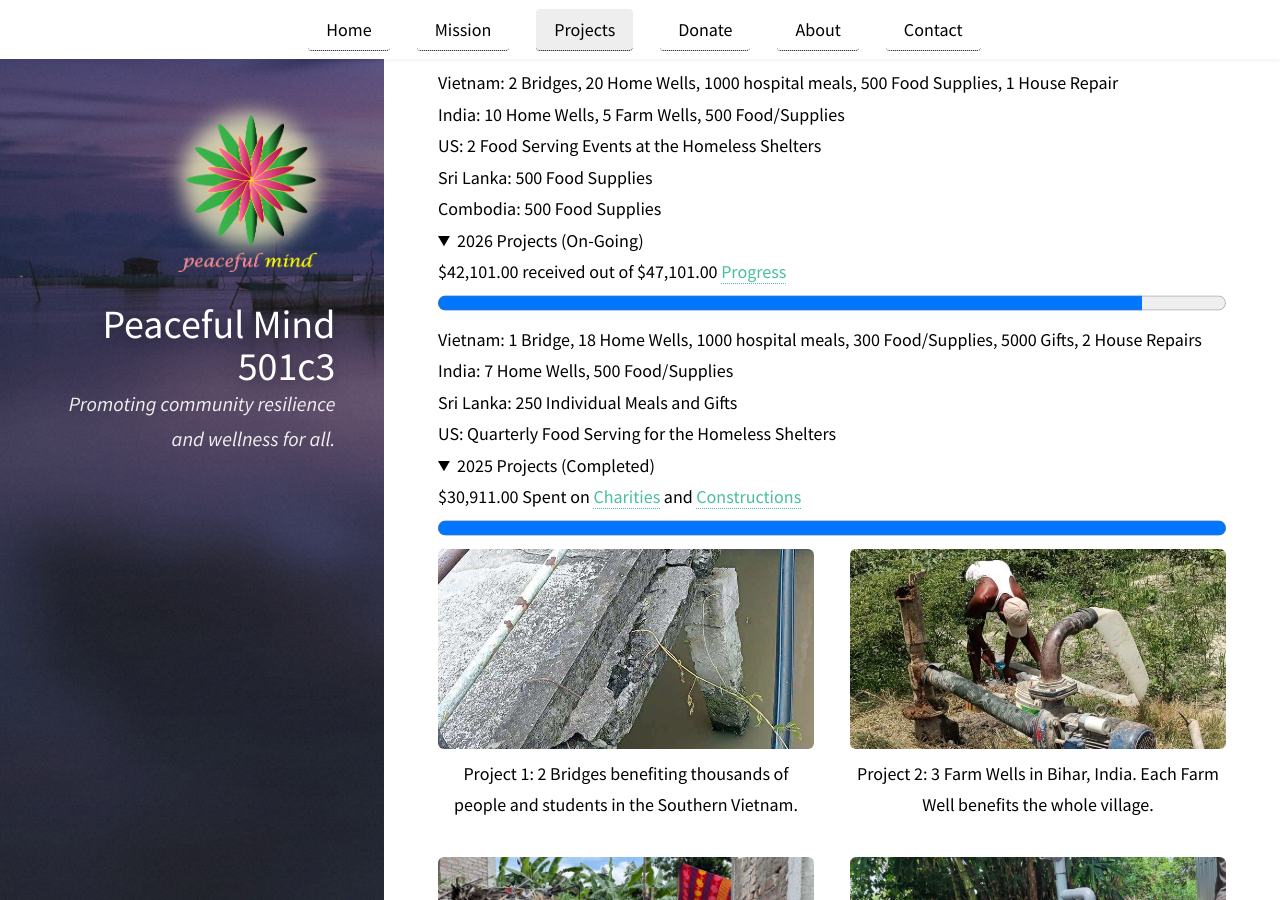
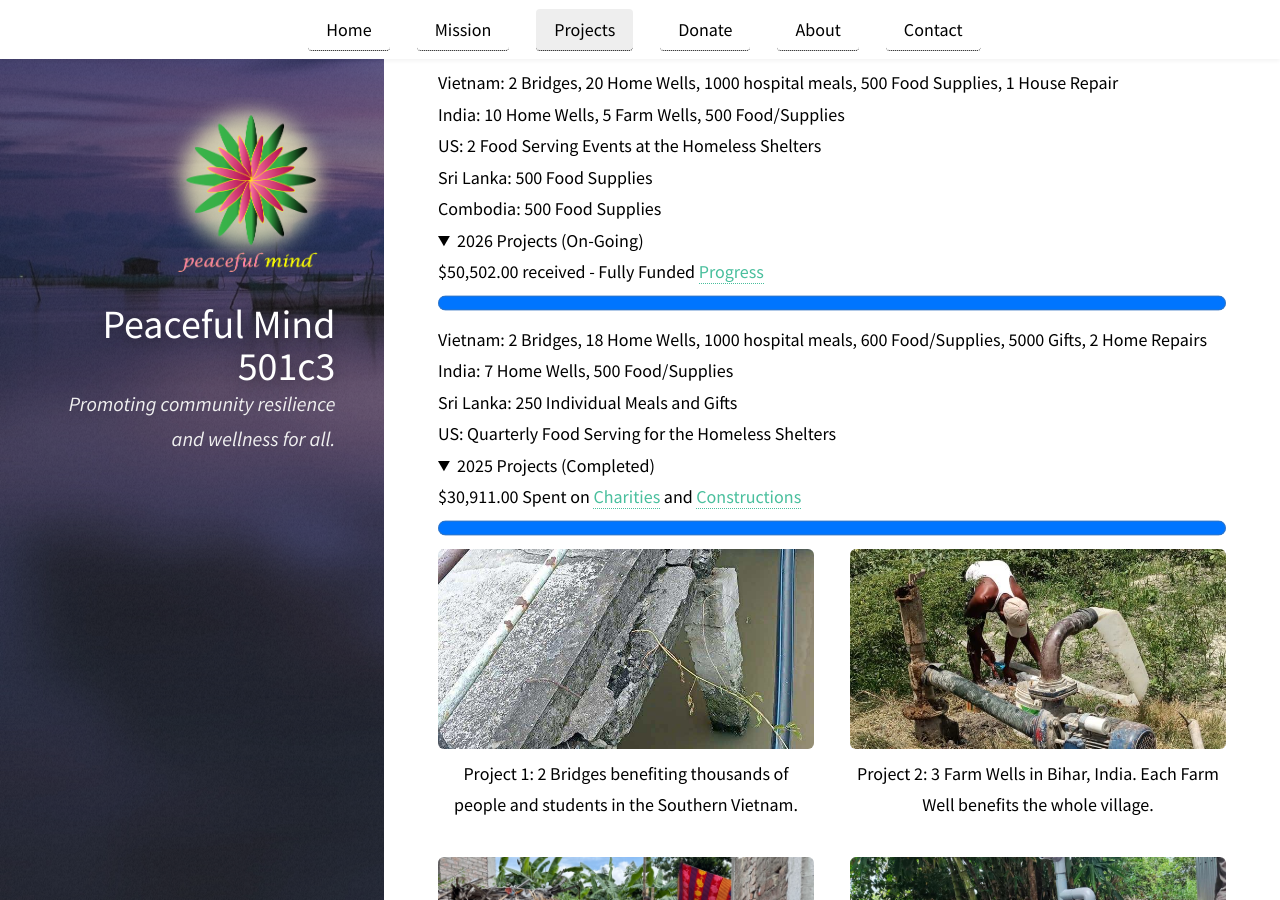
Before and after one commit to peacefulcenter/peacefulcenter.github.io, a Jekyll site: the page built from pages/projects.md, in a window 1280 px wide and 900 px high, scrolled down 507 px. Built offline with Jekyll 4.4.1, drawn with Linux system fonts in a browser that asks for light colours.

Commit message:
Update donation

```diff
--- a/pages/projects.md
+++ b/pages/projects.md
@@ -17,9 +17,9 @@
 
 <details open>
 <summary><strong>2026 Projects (On-Going)</strong></summary>
-$42,101.00 received out of $47,101.00 <a href="https://drive.google.com/file/d/1LXCtfh6jiHJYEHvRjW_3BI2wAVidNmK4/view?usp=drive_link">Progress</a>
-<progress value="42101" max="47101" style="width:100%; height:30px;"></progress>
-Vietnam: 1 Bridge, 18 Home Wells, 1000 hospital meals, 300 Food/Supplies, 5000 Gifts, 2 House Repairs<br>
+$50,502.00 received - Fully Funded <a href="https://drive.google.com/file/d/1LXCtfh6jiHJYEHvRjW_3BI2wAVidNmK4/view?usp=drive_link">Progress</a>
+<progress value="50502" max="50502" style="width:100%; height:30px;"></progress>
+Vietnam: 2 Bridges, 18 Home Wells, 1000 hospital meals, 600 Food/Supplies, 5000 Gifts, 2 Home Repairs<br>
 India: 7 Home Wells, 500 Food/Supplies<br>
 Sri Lanka: 250 Individual Meals and Gifts<br>
 US: Quarterly Food Serving for the Homeless Shelters
```
Also changed, not shown: pages/donate.md (+4 -3 lines).
